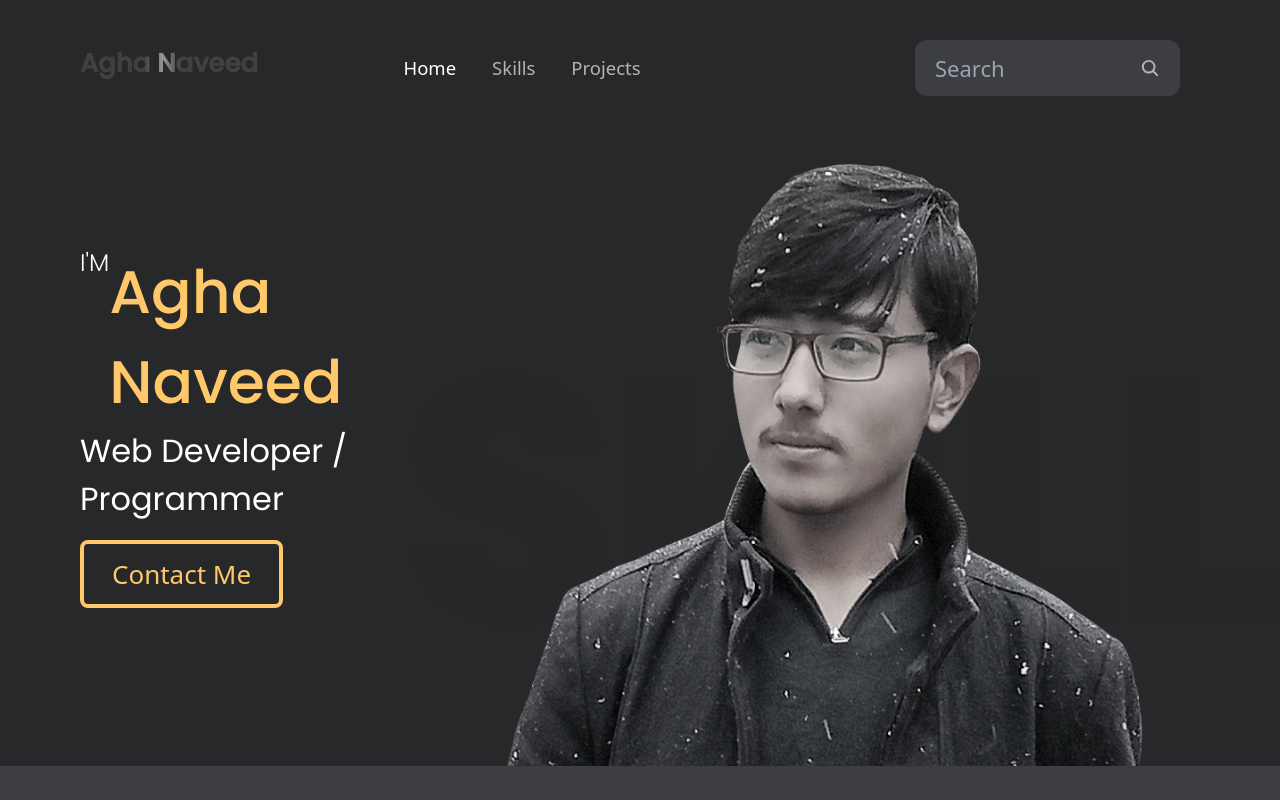
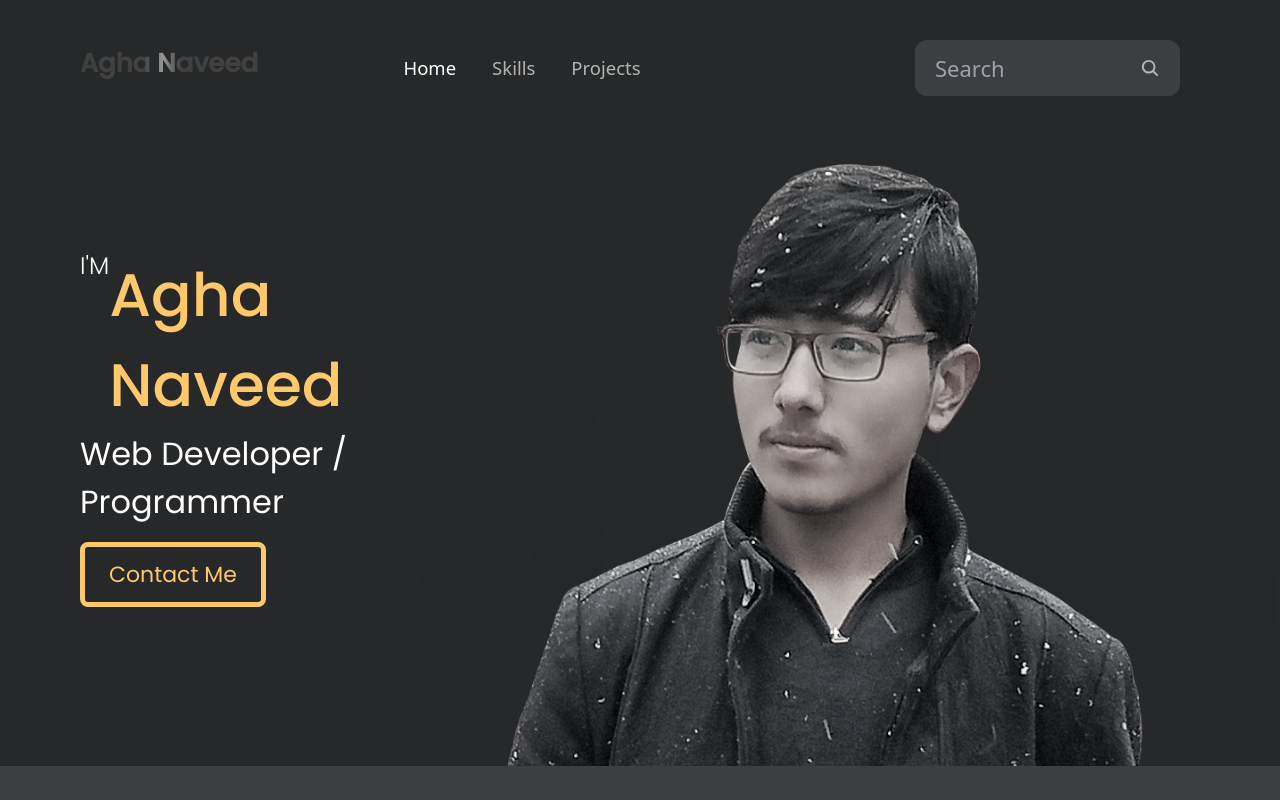
Before and after one commit to agha-naveed/my-portfolio, a React (Vite) app: page / in a window 1280 px wide. Shown: the top 800 px of the page. Built offline with nearby package versions, Linux system fonts and the light colour scheme.

Commit message:
no changes

```diff
--- a/src/App.css
+++ b/src/App.css
@@ -52,8 +52,6 @@
   stroke-dasharray: 20 300;
   stroke-dashoffset: -32.42;
 }
-
-
 
 
 .window {
--- a/src/components/Header.jsx
+++ b/src/components/Header.jsx
@@ -26,7 +26,7 @@ export default function Header() {
               <h3 className='text-white font-poppins-regular md:text-[32px] text-[25px] lg:text-left text-center mb-8'>Web Developer / Programmer</h3>
             </span>
 
-            <Link className='btn bg-move text-yellow-text md:text-[26px] text-[22px] border-[4px] rounded-lg border-yellow-text px-7 py-3 mt-5 justify-self-center lg:inline grid'>Contact Me</Link>
+            <Link className='border-[5px] border-yellow-text transition-all font-poppins-regular text-yellow-text md:text-[22px] text-[22px] rounded-lg px-6 py-3 mt-5 justify-self-center lg:inline grid'>Contact Me</Link>
 
           </div>
 
--- a/src/components/Navbar.jsx
+++ b/src/components/Navbar.jsx
@@ -58,7 +58,7 @@ export default function Navbar() {
           <ul className='flex md:flex-row flex-col lg:w-fit w-full'>
             <li className='py-2'><Link to={"/"} className='md:px-[18px] md:py-[8px] !text-white'>Home</Link></li>
             <li className='py-2'><Link to={"/a"} className='md:px-[18px] transition-all hover:text-white md:py-[8px]'>Skills</Link></li>
-            <li className='py-2'><Link to={"/b"} className='md:px-[18px] transition-all hover:text-white md:py-[8px]'>Projects</Link></li>
+            <li className='py-2'><Link to={"/#project-section"} className='md:px-[18px] transition-all hover:text-white md:py-[8px]'>Projects</Link></li>
           </ul>
 
           <IoSearch className='block lg:hidden bg-light-gray place-self-center text-text-clr text-xl p-[10px] md:mt-0 mt-2 h-[40px] w-[40px] rounded-[50%]' />
--- a/src/components/Projects.jsx
+++ b/src/components/Projects.jsx
@@ -4,7 +4,7 @@ import ParticlesComponent from './ParticlesComponent'
 export default function Projects() {
   return (
     <>
-      <div className='project-container h-auto w-full bg-dark-gray relative -z-10'>
+      <div id='project-section' className='project-container h-auto w-full bg-dark-gray relative -z-10'>
         <div className="container mx-auto p-40-80">
 
           <div className="project-section grid gap-16 justify-items-center container mx-auto md:py-14 md:px-0 p-5">
```
